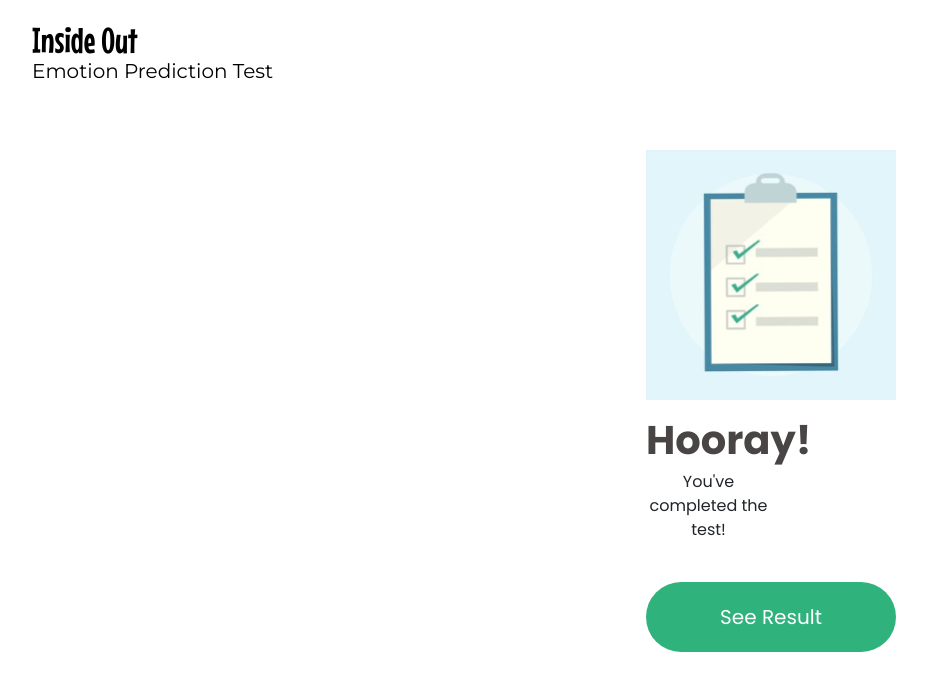
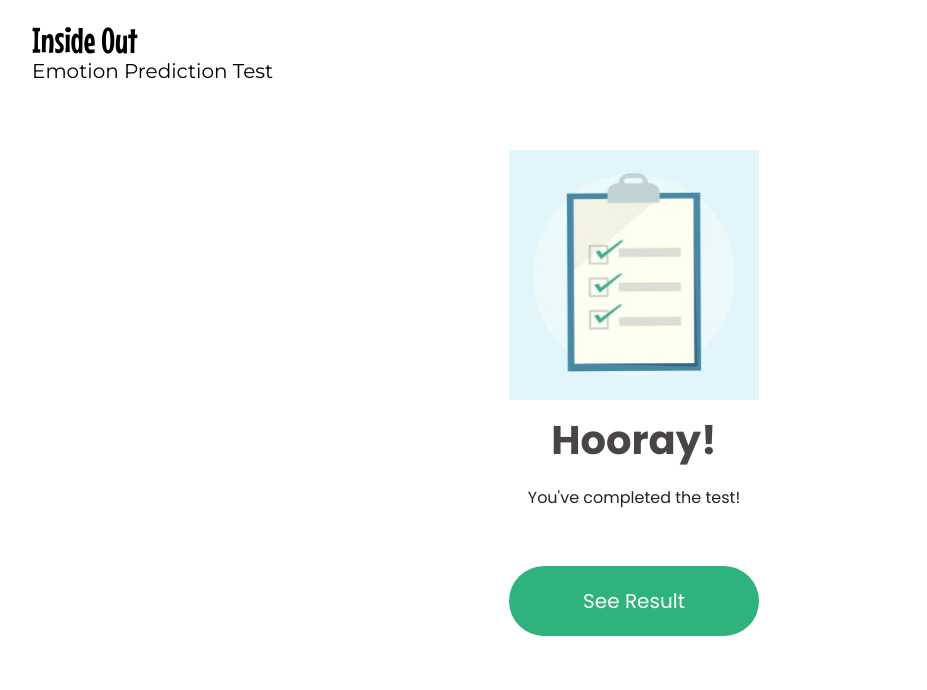
Before and after one commit to Lugubriszxc/FuzzyLogicInsideOut, a React (Vite) app: page /SurveyFinished in a window 1280 px wide. Shown: the top 690 px of the page, without its empty margins (6-933 px from the left). Built offline with nearby package versions, Linux system fonts and the light colour scheme.

Commit message:
Centered everything inside SurveyFinished.tsx

```diff
--- a/src/SurveyFinished.css
+++ b/src/SurveyFinished.css
@@ -1,14 +1,13 @@
-@import url('https://fonts.googleapis.com/css2?family=Poppins:ital,wght@0,100;0,200;0,300;0,400;0,500;0,600;0,700;0,800;0,900;1,100;1,200;1,300;1,400;1,500;1,600;1,700;1,800;1,900&display=swap');
-
+@import url("https://fonts.googleapis.com/css2?family=Poppins:ital,wght@0,100;0,200;0,300;0,400;0,500;0,600;0,700;0,800;0,900;1,100;1,200;1,300;1,400;1,500;1,600;1,700;1,800;1,900&display=swap");
 
 body,
 /* html {
     width: 100% !important;
 } */
 
-.wholeContainer {
+/* .wholeContainer {
   margin: 0 auto;
-}
+} */
 
 .parentContainer {
   background-color: #ffffff;
@@ -18,8 +17,7 @@ body,
   width: 100% !important;
 }
 
-.imageDiv img
-{
+.imageDiv img {
   display: flex;
   width: 250px;
   height: auto;
@@ -27,21 +25,19 @@ body,
   margin-top: 150px;
 }
 
-.fontSet
-{
+.fontSet {
   font-family: "Poppins", sans-serif;
   text-align: center;
 }
 
-.hoorayText
-{
+.hoorayText {
   margin-top: 10px;
   color: #494545;
   font-size: 40px;
   font-weight: 700 !important;
 }
 
-.btnResult{
+.btnResult {
   font-family: "Poppins", sans-serif;
   margin-top: 40px;
   width: 250px;
@@ -49,7 +45,7 @@ body,
   border-radius: 50px;
 
   font-size: 20px;
-    background-color: #2FB27B;
+  background-color: #2fb27b;
   color: white;
   border: 0;
 }
--- a/src/SurveyFinished.tsx
+++ b/src/SurveyFinished.tsx
@@ -1,14 +1,13 @@
-import imageNote from './assets/images/noteCheckImg.svg'
-import './SurveyFinished.css'
-import Header from './Header.tsx'
-import { Button, Col, Row } from 'reactstrap';
-import { useLocation } from 'react-router-dom';
+import imageNote from "./assets/images/noteCheckImg.svg";
+import "./SurveyFinished.css";
+import Header from "./Header.tsx";
+import { Button, Col, Row } from "reactstrap";
+import { useLocation } from "react-router-dom";
 
 interface Question {
-    question: string
-    answer: string
-};
-
+  question: string;
+  answer: string;
+}
 
 const SurveyFinished = () => {
   // Define the type for a question
@@ -29,7 +28,7 @@ const SurveyFinished = () => {
           headers: {
             "Content-Type": "application/json",
           },
-                    body: JSON.stringify({ "answers": questions }),
+          body: JSON.stringify({ answers: questions }),
         }
       );
       if (response.ok) {
@@ -44,34 +43,31 @@ const SurveyFinished = () => {
   };
   return (
     <>
-
-            <div className='parentContainer'>
-                <Row className='wholeContainer'>
-                    <Col md="6">
+      <div className="parentContainer">
+        <Row className="wholeContainer">
+          <Row>
             <Header />
-                    </Col>
-                    <Col md="6">
-                        <Col className='imageDiv'>
+          </Row>
+          <Col md="6 w-100">
+            <Col className="imageDiv">
               <img src={imageNote} alt="Note" />
             </Col>
-                        <Col className='fontSet hoorayText'>
-                            Hooray!
-                        </Col>
-                        <Col className='fontSet testCompleteText'>
-                            You've completed the test!
-                        </Col>
-                        <Col className='fontSet'>
-                            <Button className='btnResult' onClick={handleSubmit}>
+            <Row className="fontSet hoorayText text-center">
+              <p>Hooray!</p>
+            </Row>
+            <Row className="fontSet testCompleteText text-center">
+              <p>You've completed the test!</p>
+            </Row>
+            <Col className="fontSet">
+              <Button className="btnResult" onClick={handleSubmit}>
                 See Result
               </Button>
             </Col>
           </Col>
         </Row>
       </div>
-
-
     </>
   );
-}
+};
 
 export default SurveyFinished;
```
Lines whose indentation alone changed are shown as unchanged.
